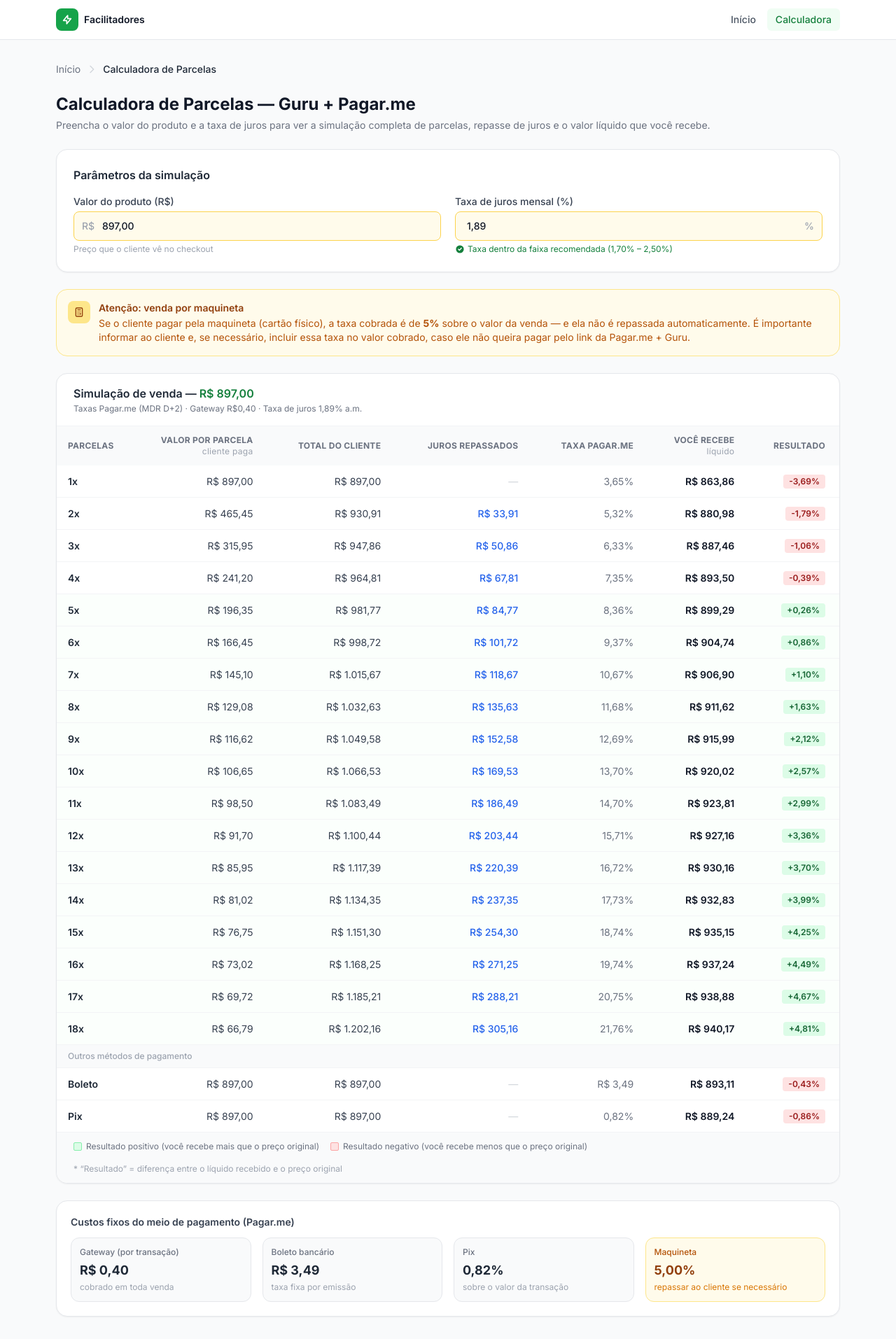
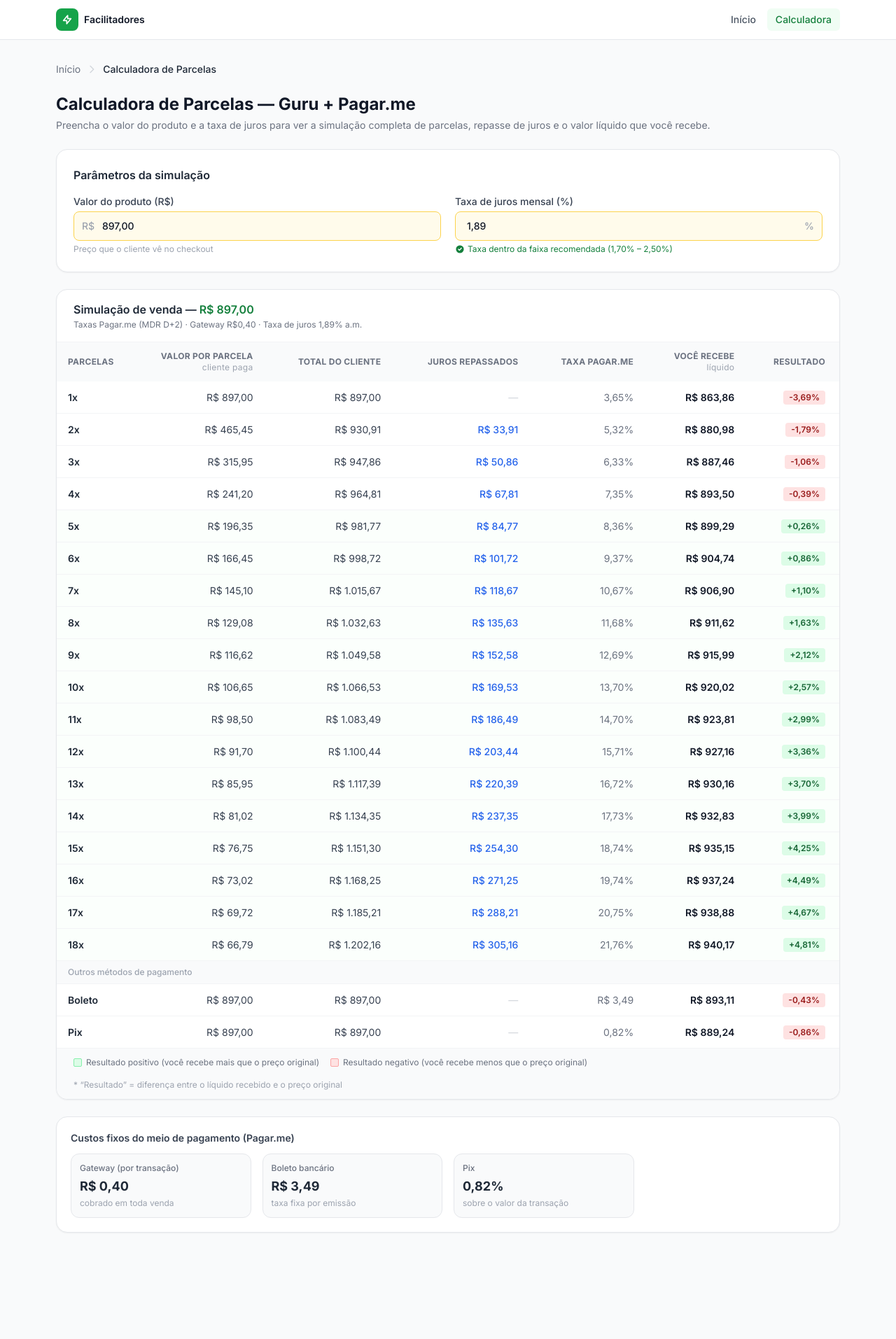
Before and after one commit to marketing942/facilitadores-comercial, a Next.js app: page /calculadora in a window 1280 px wide. Shown: the whole page at 70% size. After the commit the page ends 1793 px from the top, so only its background shows below. Built offline with nearby package versions, Linux system fonts and the light colour scheme.

Commit message:
feat: remove maquineta warning from calculadora
Will be covered in a dedicated page.

https://claude.ai/code/session_013ApmGHwDjEWDX9nZXhcUt3

```diff
--- a/components/CalculadoraJuros.tsx
+++ b/components/CalculadoraJuros.tsx
@@ -285,37 +285,6 @@ export default function CalculadoraJuros() {
         </div>
       </div>
 
-      {/* Maquineta warning */}
-      <div className="bg-amber-50 border border-amber-200 rounded-2xl p-4 flex gap-3">
-        <div className="flex-shrink-0 w-8 h-8 bg-amber-200 rounded-lg flex items-center justify-center">
-          <svg
-            className="w-4 h-4 text-amber-800"
-            fill="none"
-            viewBox="0 0 24 24"
-            stroke="currentColor"
-            strokeWidth={2}
-          >
-            <path
-              strokeLinecap="round"
-              strokeLinejoin="round"
-              d="M9 7h6m0 10v-3m-3 3h.01M9 17h.01M9 14h.01M12 14h.01M15 11h.01M12 11h.01M9 11h.01M7 21h10a2 2 0 002-2V5a2 2 0 00-2-2H7a2 2 0 00-2 2v14a2 2 0 002 2z"
-            />
-          </svg>
-        </div>
-        <div>
-          <p className="text-sm font-semibold text-amber-800">
-            Atenção: venda por maquineta
-          </p>
-          <p className="text-sm text-amber-700 mt-0.5">
-            Se o cliente pagar pela maquineta (cartão físico), a taxa cobrada é
-            de <strong>5%</strong> sobre o valor da venda — e ela não é
-            repassada automaticamente. É importante informar ao cliente e, se
-            necessário, incluir essa taxa no valor cobrado, caso ele não queira
-            pagar pelo link da Pagar.me + Guru.
-          </p>
-        </div>
-      </div>
-
       {/* Results table */}
       {price > 0 ? (
         <div className="bg-white rounded-2xl shadow-sm border border-gray-200 overflow-hidden">
@@ -501,12 +470,7 @@ export default function CalculadoraJuros() {
               value="0,82%"
               sub="sobre o valor da transação"
             />
-            <InfoCard
-              label="Maquineta"
-              value="5,00%"
-              sub="repassar ao cliente se necessário"
-              highlight
-            />
+
           </div>
         </div>
       )}
```
